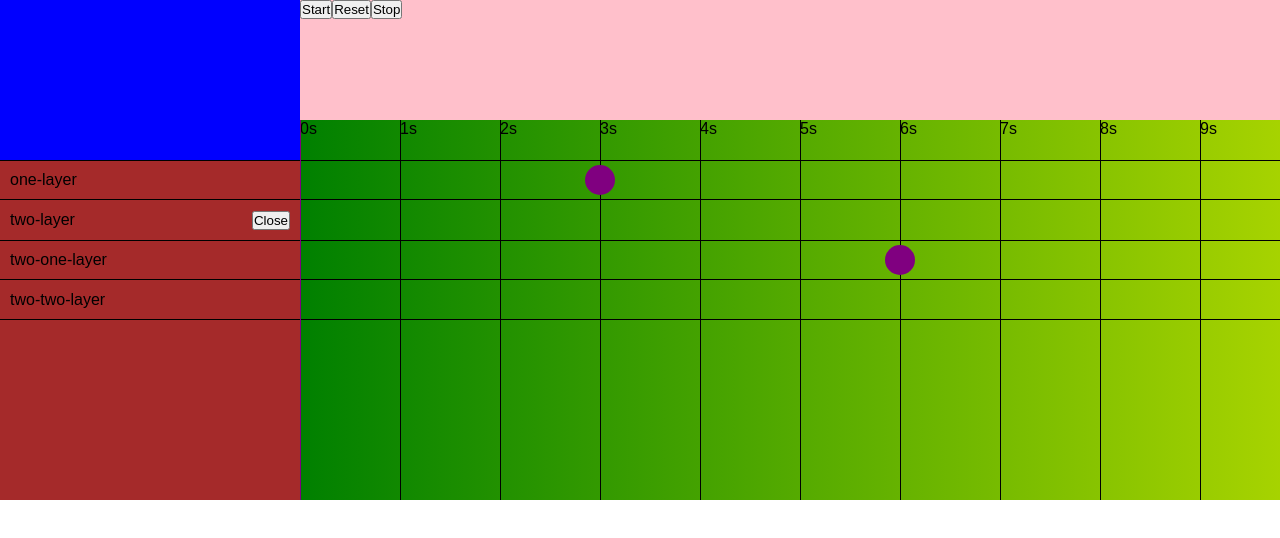
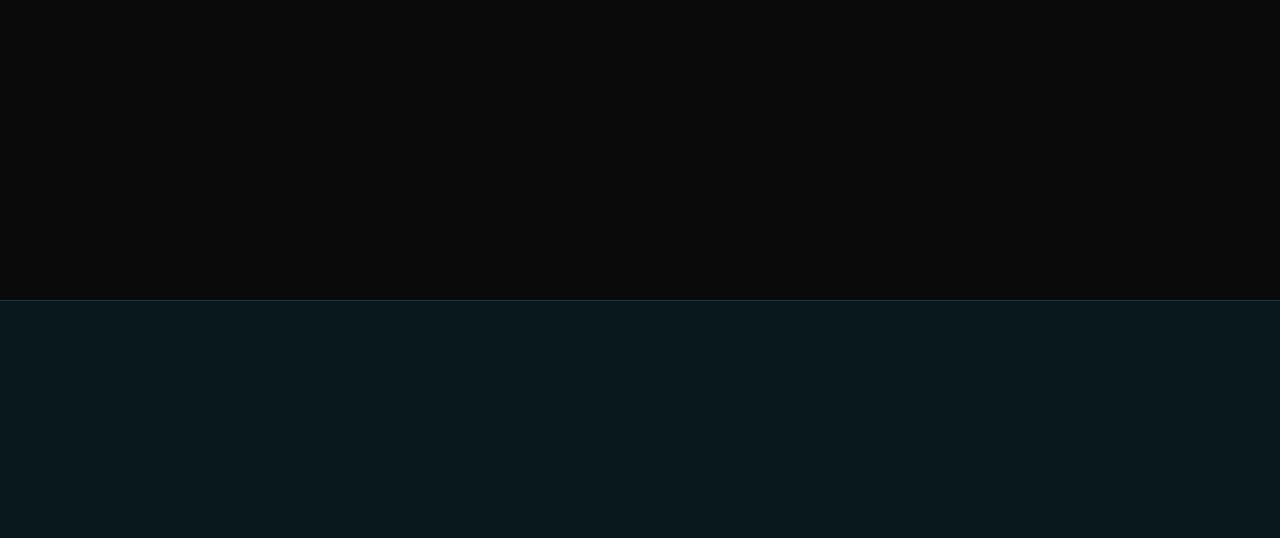
Before and after one commit to YashuaPervez/master-timeline, a React (Create React App) app: page / in a window 1280 px wide. Shown: the top 538 px of the page. Built offline with nearby package versions, Linux system fonts and the light colour scheme.

Commit message:
Add timeline wrapper

```diff
--- a/src/App.tsx
+++ b/src/App.tsx
@@ -1,11 +1,13 @@
 // Components
+import TimelineWrapper from "./components/TimelineWrapper";
 import Timeline from "./components/Timeline";
 
 const App = () => {
   return (
     <div className="app">
-      <Timeline
-        duration={30}
+      <TimelineWrapper />
+      {/* <Timeline
+        duration={100}
         initialZoom={1}
         zoomSpeed={0.2}
         panSpeed={1.4}
@@ -37,8 +39,17 @@ const App = () => {
             ],
             open: true,
           },
+          {
+            id: "three-layer"
+          },
+          {
+            id: "four-layer"
+          },
+          {
+            id: "five-layer"
+          },
         ]}
-      />
+      /> */}
     </div>
   );
 };
--- /dev/null
+++ b/src/components/TimelineWrapper/index.css
@@ -0,0 +1,54 @@
+.timeline-wrapper {
+  background-color: var(--main);
+  position: fixed;
+  bottom: 0px;
+  left: 0px;
+  width: 100%;
+}
+
+.timeline-wrapper .resizer {
+  position: absolute;
+  top: -5px;
+  left: 0px;
+  right: 0px;
+  height: 10px;
+  background-color: transparent;
+  cursor: n-resize;
+  z-index: 20;
+}
+.timeline-wrapper .resizer::after {
+  content: "";
+  position: absolute;
+  top: 5px;
+  left: 0px;
+  right: 0px;
+  background-color: var(--lies);
+  height: 1px;
+}
+.timeline-wrapper .resizer::before {
+  content: "";
+  position: absolute;
+  top: 6px;
+  left: 50%;
+  transform: translateX(-50%);
+  height: 12px;
+  width: 40px;
+  background-color: transparent;
+  border-radius: 0px 0px 5px 5px;
+}
+
+.timeline-wrapper .resizer:hover::after,
+.timeline-wrapper .resizer:hover::before {
+  background-color: var(--active);
+}
+
+.timeline-wrapper .timeline-content {
+  /* background-color: orange; */
+  position: absolute;
+  top: 0px;
+  left: 0px;
+  bottom: 0px;
+  right: 0px;
+  z-index: 10;
+  overflow: hidden;
+}
--- /dev/null
+++ b/src/components/TimelineWrapper/index.tsx
@@ -0,0 +1,42 @@
+import React, { useRef, useState } from "react";
+
+//
+import "./index.css";
+
+const TimelineWrapper: React.FC = ({ children }) => {
+  const [height, setHeight] = useState<number>(500);
+  const resizeRef = useRef<{ event: React.MouseEvent; height: number } | null>(
+    null
+  );
+
+  const resizeHandler = (e: MouseEvent) => {
+    if (!resizeRef.current) return;
+
+    const xMoved = resizeRef.current?.event.clientY - e.clientY;
+    setHeight(resizeRef.current.height + xMoved);
+  };
+
+  const resizeStartHandler: React.MouseEventHandler = (e) => {
+    resizeRef.current = {
+      event: e,
+      height,
+    };
+
+    const mouseUpHandler = () => {
+      document.removeEventListener("mousemove", resizeHandler);
+      document.removeEventListener("mouseup", mouseUpHandler);
+    };
+
+    document.addEventListener("mousemove", resizeHandler);
+    document.addEventListener("mouseup", mouseUpHandler);
+  };
+
+  return (
+    <div className="timeline-wrapper" style={{ height }}>
+      <div className="resizer" onMouseDown={resizeStartHandler}></div>
+      <div className="timeline-content">{children}</div>
+    </div>
+  );
+};
+
+export default TimelineWrapper;
--- a/src/styles.css
+++ b/src/styles.css
@@ -3,6 +3,16 @@
   margin: 0px;
   box-sizing: border-box;
   font-family: Arial, Helvetica, sans-serif;
+}
+
+body {
+  background-color: rgb(10, 10, 10);
+}
+
+:root {
+  --main: #09181c;
+  --lies: #1f383f;
+  --active: #20f384;
 }
 
 ul {
```
Also changed, not shown: src/components/Timeline/index.tsx (renamed from src/components/Timeline.tsx, +6 -7 lines), src/components/Timeline/index.css (renamed from src/components/timeline.css).
